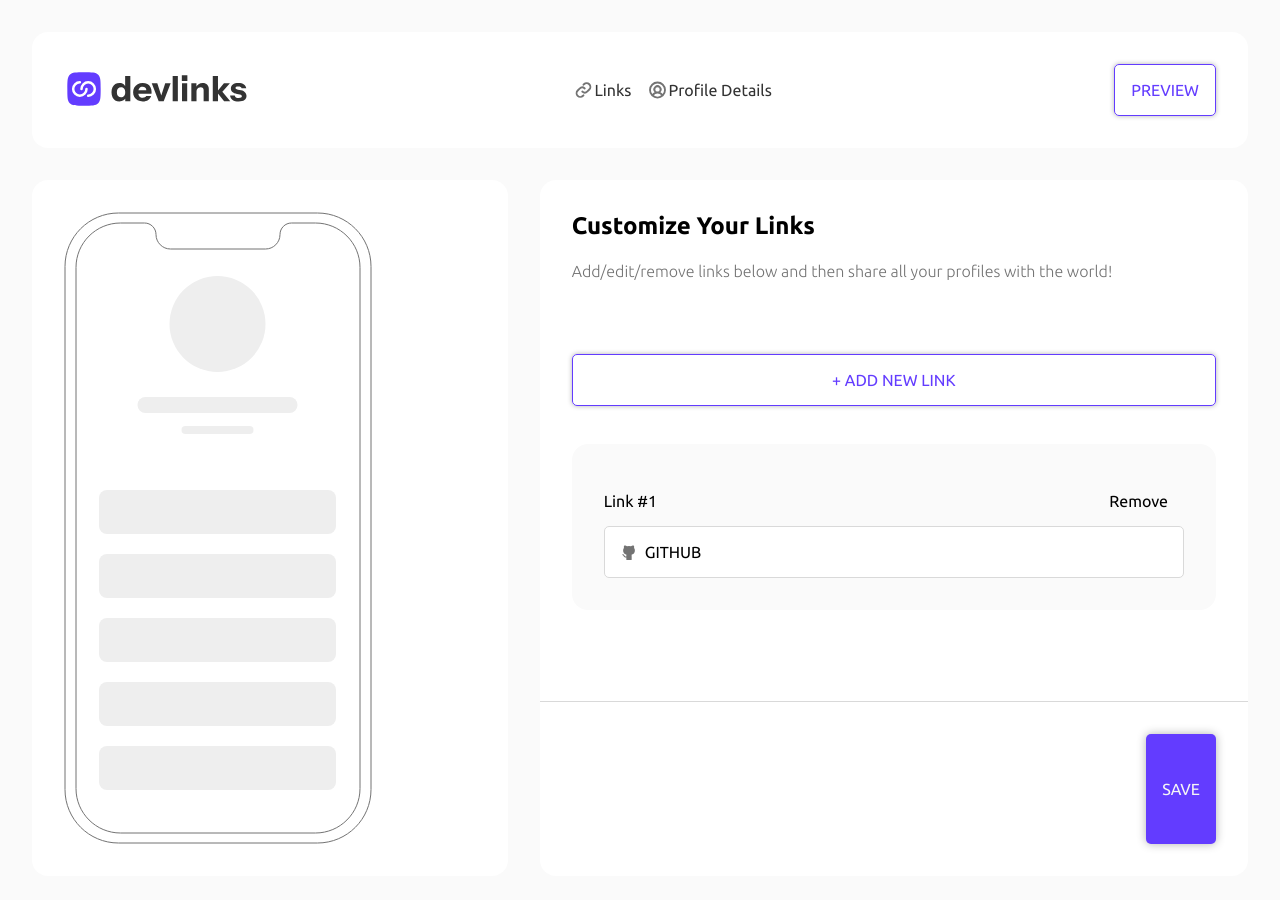
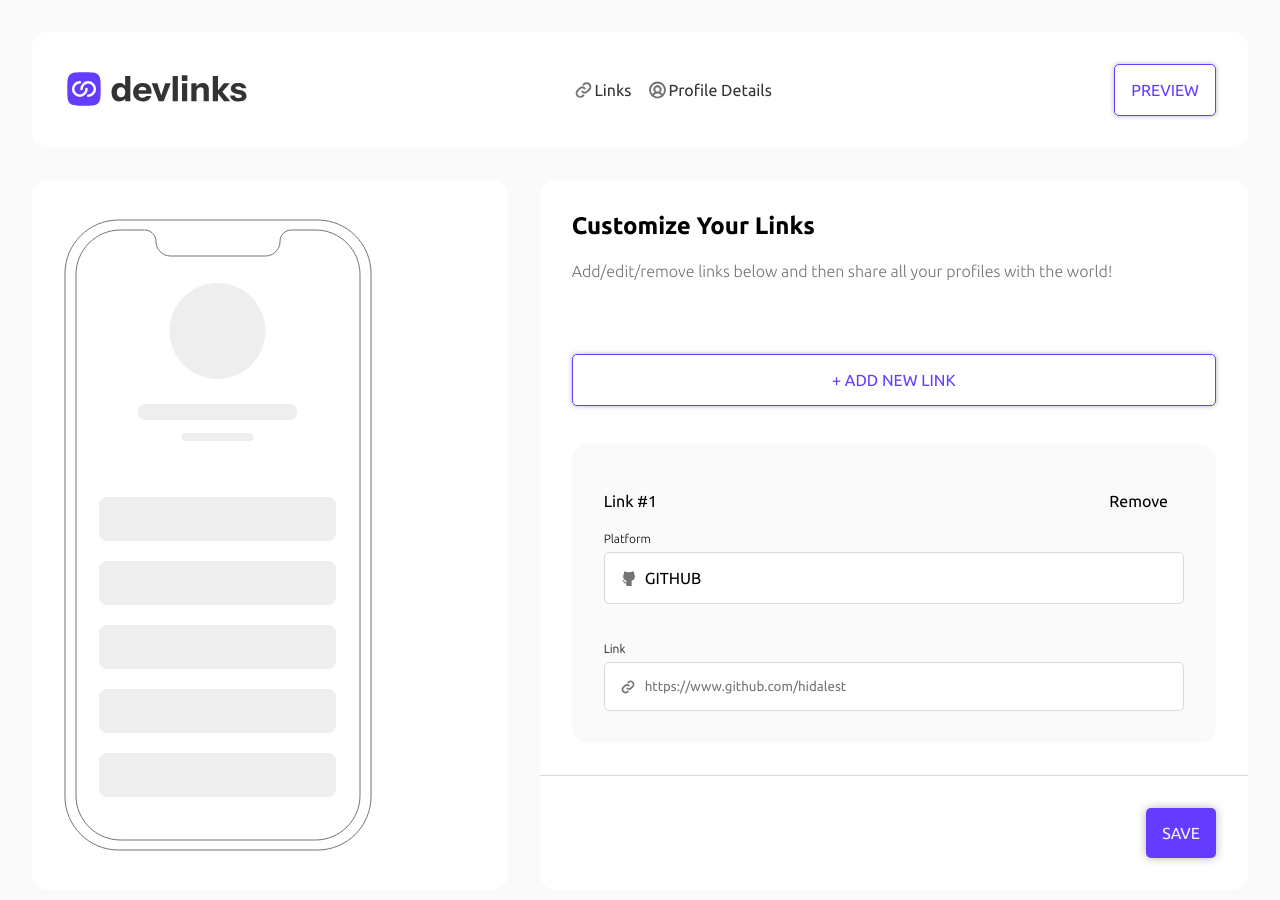
Before and after one commit to hidalest/link-sharing-app, a React (Vite) app: page /home in a window 1280 px wide. Both pictures are taken after a click on the button "+ ADD NEW LINK". Shown: the top 900 px of the page. Built offline with nearby package versions, Linux system fonts and the light colour scheme.

Commit message:
feat: finished the creation of the input styles

```diff
--- a/src/components/UI/Dropdown/Dropdown.module.scss
+++ b/src/components/UI/Dropdown/Dropdown.module.scss
@@ -16,8 +16,8 @@
   }
 
   &.open {
-    box-shadow: 0 0 25px 5px rgba($color: $light-grey, $alpha: 0.5);
-    border: 1px solid $purple;
+    box-shadow: 0 0 20px 5px rgba($color: $purple, $alpha: 0.4);
+    outline: 1px solid $purple;
   }
 }
 
--- a/src/components/UI/Dropdown/Dropdown.tsx
+++ b/src/components/UI/Dropdown/Dropdown.tsx
@@ -7,7 +7,6 @@ import Card from '../Card/Card';
 interface DropdownProps {
   platforms: LinkType[];
   platformId: number;
-  placeholder: string;
   name: string;
   icon: string;
   onUpdateCurrentPlatformHandler: (name: string) => void;
@@ -19,7 +18,6 @@ interface DropdownContainerProps {
     name: string;
     icon: string;
   };
-  placeholder: string;
   name: string;
   icon: string;
 }
@@ -72,30 +70,19 @@ function DropdownItems({
 }
 
 function Dropdown(props: DropdownProps) {
-  const {
-    platforms,
-    platformId,
-    name,
-    placeholder,
-    icon,
-    onUpdateCurrentPlatformHandler,
-  } = props;
+  const { platforms, platformId, name, icon, onUpdateCurrentPlatformHandler } =
+    props;
 
-  const blah = (name: string) => {
+  const updateThePlatform = (name: string) => {
     onUpdateCurrentPlatformHandler(name);
   };
 
   return (
-    <DropdownContainer
-      defaultPlatform={platforms[0]}
-      name={name}
-      placeholder={placeholder}
-      icon={icon}
-    >
+    <DropdownContainer defaultPlatform={platforms[0]} name={name} icon={icon}>
       <DropdownItems
         platforms={platforms}
         platformId={platformId}
-        onUpdateCurrentPlatformHandler={blah}
+        onUpdateCurrentPlatformHandler={updateThePlatform}
       />
     </DropdownContainer>
   );
--- a/src/components/UI/InputText/InputText.module.scss
+++ b/src/components/UI/InputText/InputText.module.scss
@@ -0,0 +1,19 @@
+@import '../../../sassStyles/variables';
+
+.inputContainer {
+  position: relative;
+  & .inputIcon {
+    position: absolute;
+    top: 35%;
+    left: 1rem;
+  }
+}
+.inputText {
+  padding: 1rem 2.5rem;
+  border: 1px solid $light-grey;
+  border-radius: 5px;
+}
+.inputText:focus {
+  box-shadow: 0 0 20px 5px rgba($color: $purple, $alpha: 0.4);
+  outline: 1px solid $purple;
+}
--- a/src/components/UI/InputText/InputText.tsx
+++ b/src/components/UI/InputText/InputText.tsx
@@ -1,19 +1,26 @@
-import React, { useState } from 'react';
+import { useState } from 'react';
+import styles from './InputText.module.scss';
 
 interface InputTextProps {
   placeholder: string;
+  inputValue: string;
+  inputLinkIcon: string;
 }
 
 function InputText(props: InputTextProps) {
-  const { placeholder } = props;
-  const [inputText, setInputText] = useState('');
+  const { placeholder, inputValue, inputLinkIcon } = props;
+  const [inputText, setInputText] = useState(inputValue);
   return (
+    <article className={styles.inputContainer}>
+      <img src={inputLinkIcon} alt='link icon' className={styles.inputIcon} />
       <input
         type='text'
         value={inputText}
         onChange={(e) => setInputText(e.target.value)}
         placeholder={placeholder}
+        className={styles.inputText}
       />
+    </article>
   );
 }
 
--- a/src/data.json
+++ b/src/data.json
@@ -34,7 +34,7 @@
             "heading": "Link",
             "removeButton": "Remove",
             "platformHeading": "Platform",
-            "linkSubheading": "Platform",
+            "linkSubheading": "Link",
             "sources": [
                 {
                     "id": 1,
@@ -114,7 +114,8 @@
                     "name": "Github",
                     "placeholderLink": "https://www.github.com/hidalest"
                 }
-            ]
+            ],
+            "inputLinkIcon": "/src/assets/images/icon-link.svg"
         }
     }
 }
--- a/src/interfaces.ts
+++ b/src/interfaces.ts
@@ -37,6 +37,7 @@ export interface HomeLinksProps {
       removeButton: string;
       platformHeading: string;
       linkSubheading: string;
+      inputLinkIcon: string;
       sources: LinkType[];
     };
   };
--- a/src/layout/HomeLinks/LinkForm/LinkForm.module.scss
+++ b/src/layout/HomeLinks/LinkForm/LinkForm.module.scss
@@ -13,4 +13,23 @@
       text-transform: capitalize;
     }
   }
+
+  .platformSubheadings {
+    margin: 0.4rem 0;
+    font-weight: lighter;
+    font-size: 12px;
+  }
+
+  .platformContainer {
+    display: flex;
+    flex-direction: column;
+  }
+
+  .linkContainer {
+    margin-top: 2rem;
+
+    & input {
+      width: 100%;
+    }
+  }
 }
--- a/src/layout/HomeLinks/LinkForm/LinkForm.tsx
+++ b/src/layout/HomeLinks/LinkForm/LinkForm.tsx
@@ -4,6 +4,7 @@ import Dropdown from '../../../components/UI/Dropdown/Dropdown';
 import styles from './LinkForm.module.scss';
 import { useAppDispatch } from '../../../hooks/hooks';
 import { linkActions } from '../../../store/store';
+import InputText from '../../../components/UI/InputText/InputText';
 
 type LinkType = {
   icon: string;
@@ -17,6 +18,7 @@ interface LinkFormProps {
     heading: string;
     platformHeading: string;
     linkSubheading: string;
+    inputLinkIcon: string;
     sources: LinkType[];
   };
   linkId: number;
@@ -38,20 +40,26 @@ function LinkForm(props: LinkFormProps) {
     linkIcon,
     linkUserLink,
   } = props;
-  const { removeButton, sources } = linkFormProps;
+  const {
+    removeButton,
+    sources,
+    linkSubheading,
+    platformHeading,
+    inputLinkIcon,
+  } = linkFormProps;
 
-  // const [currentLink, setCurrentLink] = useState(defaultLink);
   const dispatch = useAppDispatch();
 
   const onUpdateCurrentPlatformHandler = (name: string) => {
     const findPlatform = sources.find((source) => source.name === name);
 
-    if (!findPlatform) return;
     const payload = {
       linkId,
       findPlatform,
     };
     console.log('find platform', findPlatform);
+    // eslint-disable-next-line @typescript-eslint/ban-ts-comment
+    //@ts-ignore
     dispatch(linkActions.updateTheLinkPlatform(payload));
   };
 
@@ -67,14 +75,24 @@ function LinkForm(props: LinkFormProps) {
           {removeButton}
         </Button>
       </section>
+      <section className={styles.platformContainer}>
+        <p className={styles.platformSubheadings}>{platformHeading}</p>
         <Dropdown
           platforms={sources}
           platformId={linkId}
-        placeholder={linkPlaceholder}
           name={linkName}
           icon={linkIcon}
           onUpdateCurrentPlatformHandler={onUpdateCurrentPlatformHandler}
         />
+      </section>
+      <section className={styles.linkContainer}>
+        <p className={styles.platformSubheadings}>{linkSubheading}</p>
+        <InputText
+          placeholder={linkPlaceholder}
+          inputValue={linkUserLink}
+          inputLinkIcon={inputLinkIcon}
+        />
+      </section>
     </Card>
   );
 }
--- a/src/store/store.ts
+++ b/src/store/store.ts
@@ -27,7 +27,7 @@ const mainStore = createSlice({
     addingNewLink(state) {
       state.links.push({
         name: 'Github',
-        userLink: 'https://www.github.com/hidalest',
+        userLink: '',
         linkId: Math.random(),
         placeholderLink: 'https://www.github.com/hidalest',
         icon: '/src/assets/images/icon-github.svg',
```
Lines whose indentation alone changed are shown as unchanged.
